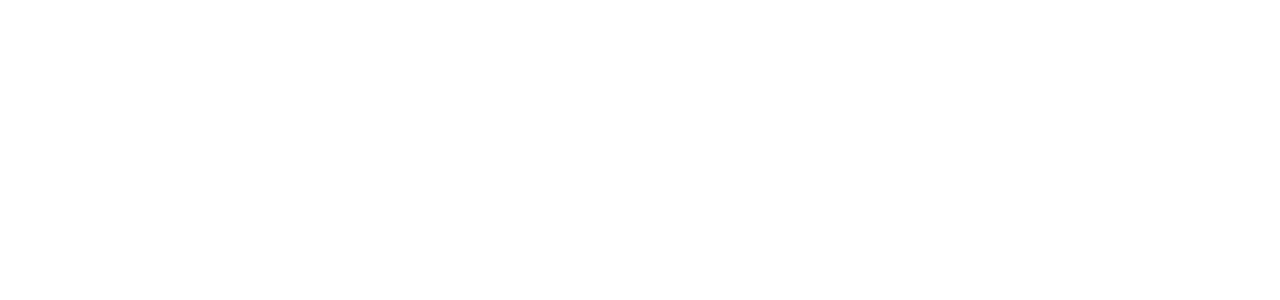
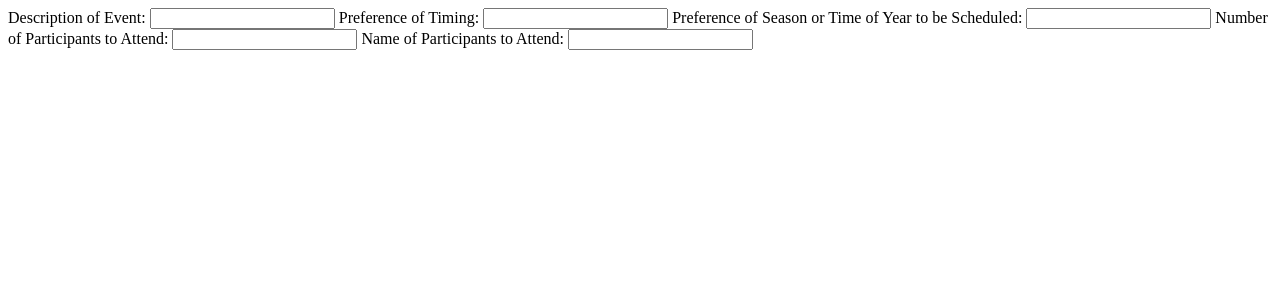
Before and after one commit to dhanr7/Community_Planner, a Flask app: page /ai in a window 1280 px wide. Before the commit the part shown is empty. Shown: the top 300 px of the page. Run offline with Flask 3, Linux system fonts and the light colour scheme.

Commit message:
Update ai.html file.

```diff
--- a/templates/ai.html
+++ b/templates/ai.html
@@ -7,6 +7,24 @@
         <title>Schedule Event Using AI</title>
     </head>
     <body>
+        <!--Description, Preference of Date, # of Participants & Who is Participating, -->
+        <div class = "container">
+            <form method="post">
+                <label for = "description">Description of Event:</label>
+                <input type="text" id="description" name="description" required/>
 
+                <label for = "timing_preference">Preference of Timing: </label>
+                <input type="text" id="timing_preference" name="timing_preference"/> <!--Can be optional-->
+
+                <label for = "season/time_year_pref">Preference of Season or Time of Year to be Scheduled: </label>
+                <input type="text" id="season/time_year_pref" name="season/time_year_pref"/> <!--Can be optional-->
+
+                <label for = "num_participants">Number of Participants to Attend: </label>
+                <input type="text" id ="num_participants" name="num_participants" required/>
+
+                <label for = "name_participants">Name of Participants to Attend: </label>
+                <input type="text" id ="name_participants" name="name_participants" required/>
+            </form>
+        </div>
     </body>
 </html>
```
